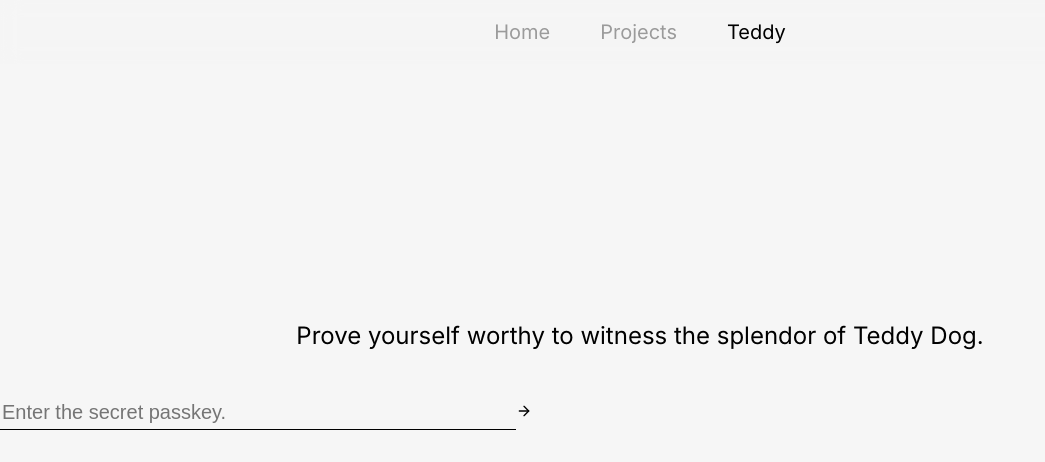
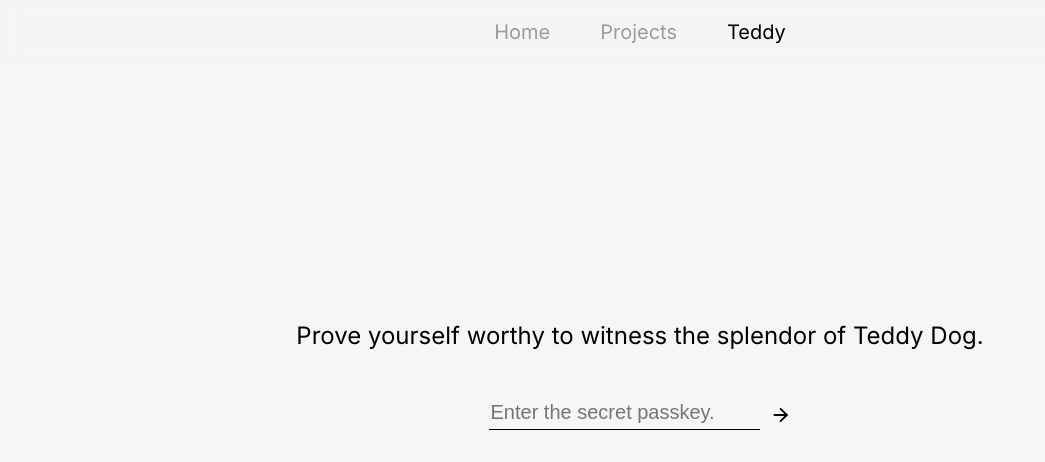
Before and after one commit to samuel-lao/personal-website, a React (Create React App) app: page /teddy in a window 1280 px wide. Shown: the top 462 px of the page, without its empty margins (0-1045 px from the left). Built offline with nearby package versions, Linux system fonts and the light colour scheme.

Commit message:
fixed formatting of input

```diff
--- a/src/components/Teddy.css
+++ b/src/components/Teddy.css
@@ -2,12 +2,21 @@
     border: none;
     border-bottom: 1px black solid;
     background-color: #F6F6F6;
-    width: 40%;
+    width: 100%;
     font-size: 20px;
     padding-bottom: 5px;
+    /* transition: border-width 0.2s linear; */
 }
 
 .teddy-input:focus {
     outline: none;
-    border-bottom: 2px black solid;
+    border-width: 2px;
 }
+
+.teddy-submit-input {
+    transition: transform 0.4s;
+}
+
+.teddy-submit-input:hover {
+    transform: scale(1.3);
+}
--- a/src/components/Teddy.jsx
+++ b/src/components/Teddy.jsx
@@ -11,10 +11,11 @@ export default function Teddy() {
     return (
         <div style={{ display: "flex", alignItems: "center", justifyContent: "center", height: "80vh", flexDirection: "column", gap: "50px" }}>
             <text style={{ fontFamily: "InterRegular", fontSize: "24px", }}>Prove yourself worthy to witness the splendor of Teddy Dog.</text>
-            <div style={{width: "100%"}}>
+            <div style={{ display: "flex", justifyContent: "center", alignItems: "center", gap: 10 }}>
                 <input className='teddy-input' placeholder='Enter the secret passkey.'/>
-                <LuArrowRight />
+                <LuArrowRight className='teddy-submit-input' size={24}/>
             </div>
+
 
         </div>
     )
```
